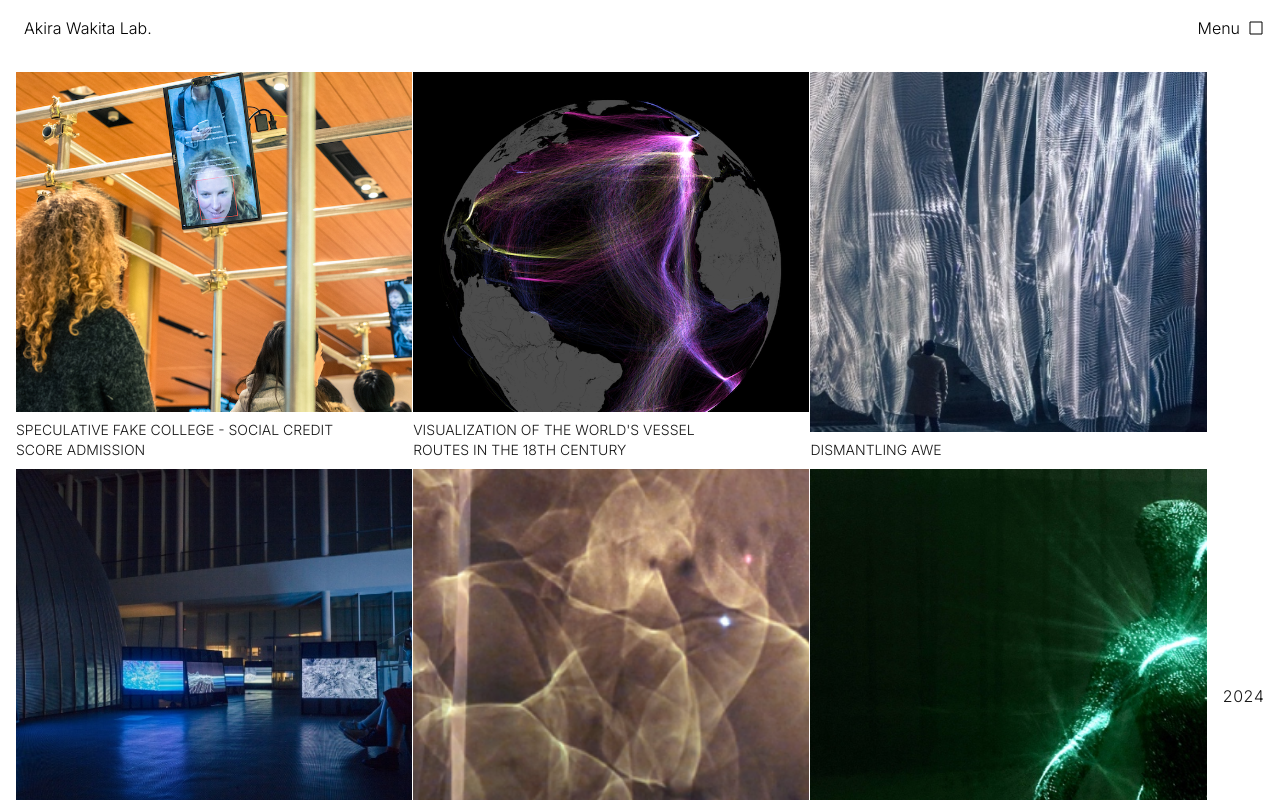
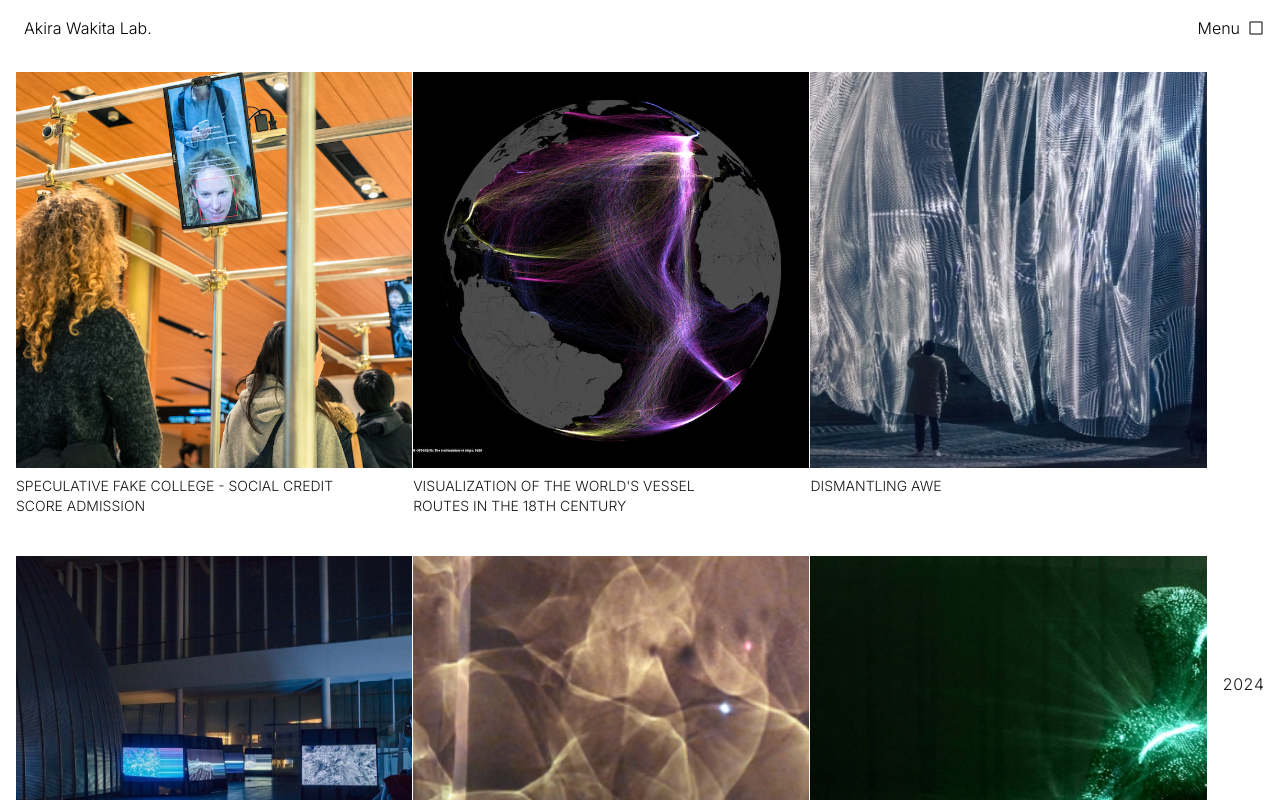
Before and after one commit to wakita-lab/web, a Next.js app: page /works in a window 1280 px wide. Shown: the top 800 px of the page. Built offline with nearby package versions, Linux system fonts and the light colour scheme.

Commit message:
design: Improve layout and spacing in WorksPage for better presentation

```diff
--- a/src/app/works/page.tsx
+++ b/src/app/works/page.tsx
@@ -5,27 +5,27 @@ import { WORKS } from '@/constants/works';
 export default function WorksPage() {
   return (
     <div className="m-auto flex max-w-7xl items-end gap-4 p-4 pb-24">
-      <div className="grid w-full grid-cols-1 gap-px sm:grid-cols-2 md:grid-cols-3">
+      <div className="grid w-full grid-cols-1 gap-x-px gap-y-8 sm:grid-cols-2 md:grid-cols-3">
         {WORKS.map((work) => (
           <Link
             key={work.id}
             href={`/works/${work.id}`}
-            className="relative block aspect-square overflow-hidden transition-opacity hover:opacity-80"
+            className="relative flex flex-col transition-opacity hover:opacity-80"
           >
             <Image
               src={work.images[0]}
               alt={work.title.ja}
-              fill
-              className="object-cover"
-              sizes="(max-width: 640px) 100vw, (max-width: 768px) 50vw, (max-width: 1024px) 33vw, 25vw"
+              width={400}
+              height={400}
+              className="aspect-square object-cover"
             />
-            <div className="absolute inset-x-0 bottom-0 bg-white py-2 pr-16">
+            <div className="bg-white py-2 pr-16">
               <h2 className="text-sm uppercase">{work.title.en}</h2>
             </div>
           </Link>
         ))}
       </div>
-      <time className="sticky bottom-24 tabular-nums leading-none">
+      <time className="sticky bottom-24 py-2 tabular-nums">
         2024
       </time>
     </div>
```
